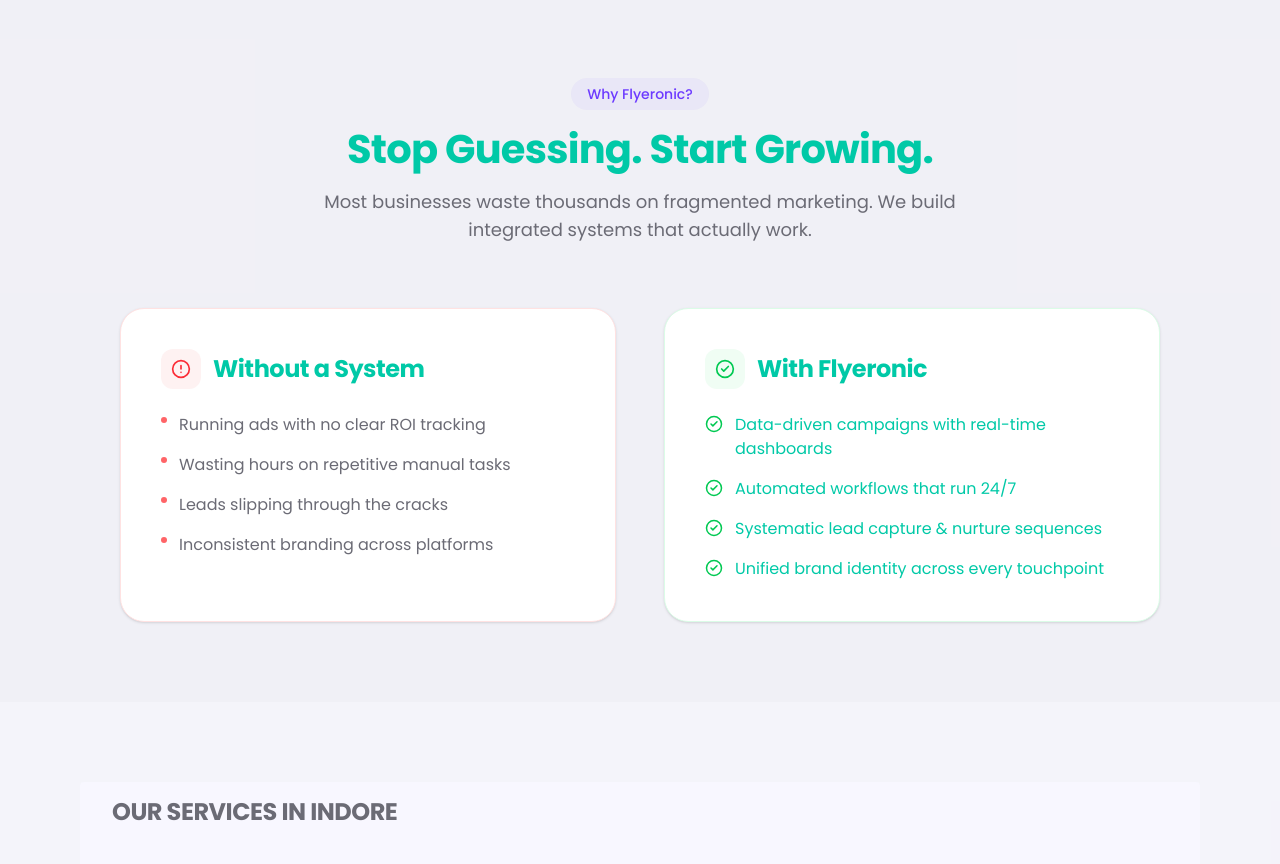
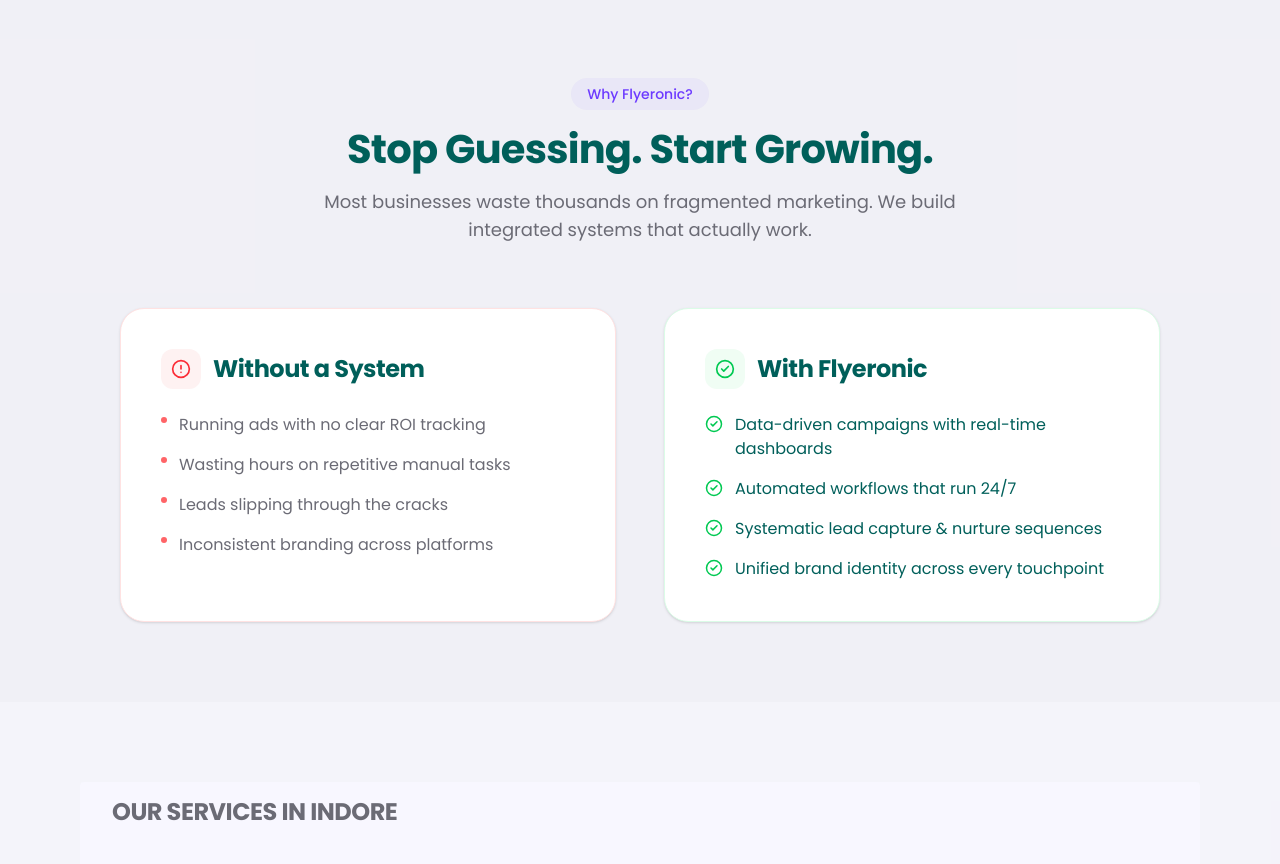
Before and after one commit to ashishsolanki25/Flyeronic.com, a Next.js app: page / in a window 1280 px wide. Shown: the part 1740-2604 px from the top of the page. Built offline with nearby package versions, Linux system fonts and the light colour scheme.

Commit message:
Improve text contrast for secondary accent text

```diff
--- a/components/sections/problem-solution.tsx
+++ b/components/sections/problem-solution.tsx
@@ -24,7 +24,7 @@
           <span className="inline-block px-4 py-1.5 mb-4 rounded-full bg-primary/5 text-primary text-sm font-medium">
             Why Flyeronic?
           </span>
-          <h2 className="font-heading text-3xl lg:text-5xl font-bold text-secondary mb-4">
+          <h2 className="font-heading text-3xl lg:text-5xl font-bold text-teal-800 mb-4">
             Stop Guessing. Start Growing.
           </h2>
           <p className="max-w-2xl mx-auto text-muted-foreground text-lg">
@@ -40,7 +40,7 @@
               <div className="w-10 h-10 rounded-xl bg-red-50 flex items-center justify-center">
                 <AlertCircle size={20} className="text-red-500" />
               </div>
-              <h3 className="font-heading text-xl font-semibold text-secondary">
+              <h3 className="font-heading text-xl font-semibold text-teal-800">
                 Without a System
               </h3>
             </div>
@@ -60,13 +60,13 @@
               <div className="w-10 h-10 rounded-xl bg-green-50 flex items-center justify-center">
                 <CheckCircle2 size={20} className="text-green-500" />
               </div>
-              <h3 className="font-heading text-xl font-semibold text-secondary">
+              <h3 className="font-heading text-xl font-semibold text-teal-800">
                 With Flyeronic
               </h3>
             </div>
             <ul className="space-y-4">
               {solutions.map((solution, i) => (
-                <li key={i} className="flex items-start gap-3 text-secondary">
+                <li key={i} className="flex items-start gap-3 text-teal-800">
                   <CheckCircle2 size={18} className="mt-0.5 text-green-500 shrink-0" />
                   {solution}
                 </li>
```
